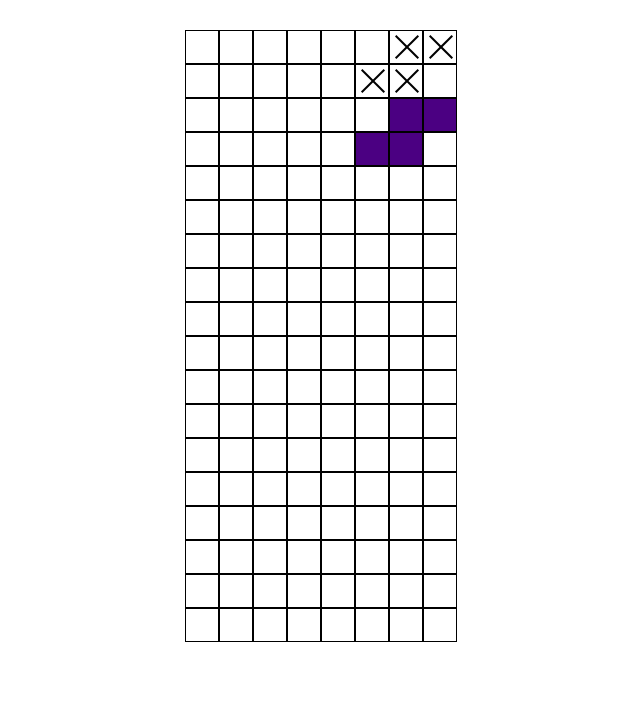
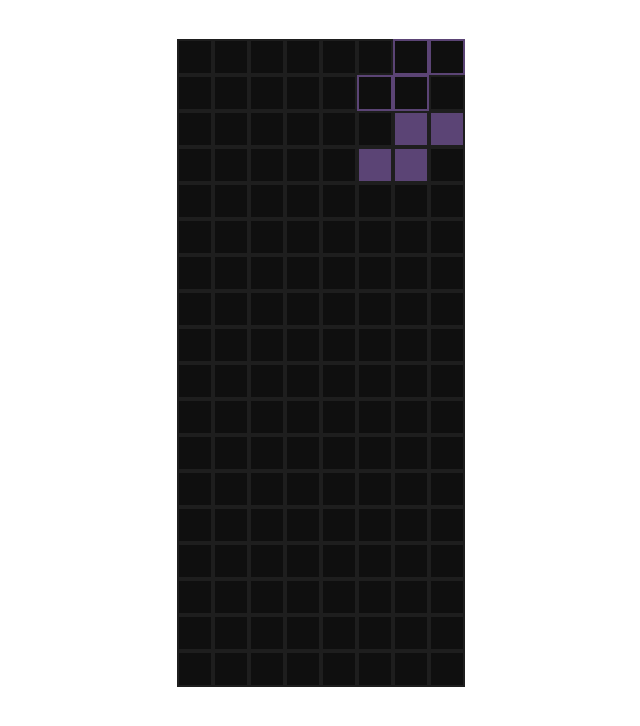
Before and after one commit to KlintLee115/ReversedTetris, a website built with Vite: page game.html in a window 1280 px wide. Shown: the whole page, without its empty margins (319-959 px from the left). Built offline with nearby package versions, Linux system fonts and the light colour scheme.

Commit message:
adjusted the colors

```diff
--- a/src/TetrisPieces.ts
+++ b/src/TetrisPieces.ts
@@ -66,8 +66,6 @@ export abstract class TetrisPiece {
 
     hitTop() {
 
-        resetLandingCoors()
-
         return this.coor.some(([row, col]) => {
             const rowAbove = playingArea.children.item(row - 1) as HTMLElement;
             const boxAbove = rowAbove?.children.item(col) as HTMLElement;
@@ -91,7 +89,7 @@ export abstract class TetrisPiece {
         if (GameMode === "Friend") notifyMovement(oldCoor, this.coor, this.color)
 
         // reset landing coors only if action is not move up
-        if (!(rowOrCol == 0 && magnitude == -1)) resetLandingCoors()
+        if (!(rowOrCol === 0 && magnitude === -1)) resetLandingCoors()
     }
 
     moveRight = () => this.shiftCoor(1, 1)
--- a/src/game.ts
+++ b/src/game.ts
@@ -1,6 +1,6 @@
 import { I, J, L, O, S, T, TetrisPiece, Z } from './TetrisPieces.js'
 import { uncolorCoors, colorPlayingArea, resetLandingCoors } from './utility/colors.js';
-import { COLORS, COLUMNS, DEFAULT_COLOR, HIDDEN_ROWS, ROWS } from './utility/consts.js';
+import { BORDER_DEFAULT_COLOR, COLORS, COLUMNS, DEFAULT_COLOR, HIDDEN_ROWS, ROWS } from './utility/consts.js';
 
 type GameModeType = "Friend" | "Solo"
 
@@ -155,6 +155,7 @@ function startNextRound() {
     currPiece = newPiece(currPieceID)
 
     movePieceIntoPlayingArea()
+    resetLandingCoors()
 
     startInterval()
 }
@@ -184,8 +185,6 @@ function shouldMultiGameStart(): Promise<void> {
 // Game logic
 
 function startInterval() {
-
-    resetLandingCoors()
 
     currInterval = setInterval(async () => {
 
@@ -238,6 +237,8 @@ window.onload = async () => {
         for (let i = 0; i < (GameMode === "Friend" ? 2 : 1); i++) {
 
             const panel = document.createElement('div')
+            panel.style.border = "5px solid white"
+            panel.style.padding = "4px"
 
             if (i === 0) playingArea = panel
             else friendArea = panel
@@ -250,10 +251,11 @@ window.onload = async () => {
 
                 for (let col = 0; col < COLUMNS; col++) {
                     const newBox = document.createElement('div');
-                    newBox.style.cssText = `
-                width: 2rem; height: 2rem; border: 1px solid black;
-                background-color: white;
-            `
+                    newBox.style.cssText = 'width: 2rem; height: 2rem;'
+                    newBox.style.backgroundColor = DEFAULT_COLOR
+
+                    newBox.style.border = "2px solid"
+                    newBox.style.borderColor = BORDER_DEFAULT_COLOR
                     rowOfBoxes.appendChild(newBox);
                 }
                 panel.appendChild(rowOfBoxes);
--- a/src/utility/colors.ts
+++ b/src/utility/colors.ts
@@ -1,9 +1,12 @@
 import { landingCoors, getLandingCoors, currPiece, setLandingCoors, playingArea } from "../game";
 import { TetrisPiece } from "../TetrisPieces";
-import { DEFAULT_COLOR } from "./consts";
+import { BORDER_DEFAULT_COLOR, DEFAULT_COLOR } from "./consts";
 
-export function colorBlock(row: number, col: number, color: string): void {
-    (playingArea.children!.item(row)!.children.item(col) as HTMLElement).style.backgroundColor = color
+export function colorBlock(row: number, col: number, color: string) {
+
+    const box = playingArea.children!.item(row)!.children.item(col) as HTMLElement;
+    box.style.backgroundColor = color;
+    box.style.borderColor = BORDER_DEFAULT_COLOR
 }
 
 export function colorPlayingArea(pieceForCoor: TetrisPiece, color: string) {
@@ -20,10 +23,7 @@ export function colorPlayingArea(pieceForCoor: TetrisPiece, color: string) {
 export function removeLandingCoors() {
     landingCoors.forEach(coor => {
         const box = playingArea.children.item(coor[0])!.children.item(coor[1]) as HTMLElement;
-
-        while (box.firstChild) {
-            box.removeChild(box.firstChild);
-        }
+        box.style.borderColor = BORDER_DEFAULT_COLOR
     }
     )
 }
@@ -33,33 +33,11 @@ export function resetLandingCoors() {
     removeLandingCoors()
 
     setLandingCoors(getLandingCoors(currPiece.getId(), currPiece.coor))
+    const color = currPiece.color
 
     landingCoors.forEach(coor => {
         const box = playingArea.children.item(coor[0])!.children.item(coor[1]) as HTMLElement
-
-        const line1 = document.createElement('div');
-        line1.style.position = 'absolute';
-        line1.style.width = '2px'; // Line thickness
-        line1.style.height = '100%';
-        line1.style.backgroundColor = 'black'; // Line color
-        line1.style.transform = 'rotate(45deg)';
-        line1.style.top = '0';
-        line1.style.left = '50%';
-
-        // Create the second diagonal line
-        const line2 = document.createElement('div');
-        line2.style.position = 'absolute';
-        line2.style.width = '2px'; // Line thickness
-        line2.style.height = '100%';
-        line2.style.backgroundColor = 'black'; // Line color
-        line2.style.transform = 'rotate(-45deg)';
-        line2.style.top = '0';
-        line2.style.left = '50%';
-
-        // Append lines to the box
-        box.style.position = 'relative';
-        box.appendChild(line1);
-        box.appendChild(line2);
+        box.style.borderColor = color
     })
 }
 
--- a/src/utility/consts.ts
+++ b/src/utility/consts.ts
@@ -1,9 +1,9 @@
-export const COLORS = ["indigo", "green", "red", "blue", "purple"]
+export const COLORS = ["rgb(91, 68, 117)", "rgb(31, 115, 31)", "rgb(153, 21, 26)", "rgb(59, 62, 212)", "rgb(196, 167, 22)"]
 
-export const DEFAULT_COLOR = "white"
+export const DEFAULT_COLOR = "rgb(15, 15, 15)"
+export const BORDER_DEFAULT_COLOR = "rgb(30, 30, 30)"
 export const ROWS = 22
 export const COLUMNS = 8
 export const HIDDEN_ROWS = 4
 
 export const API_URL = "https://reversedtetrisapi.azurewebsites.net"
-// export const API_URL = "https://10.187.162.67:7092"
```
Also changed, not shown: game.html (+2 -1 lines).
